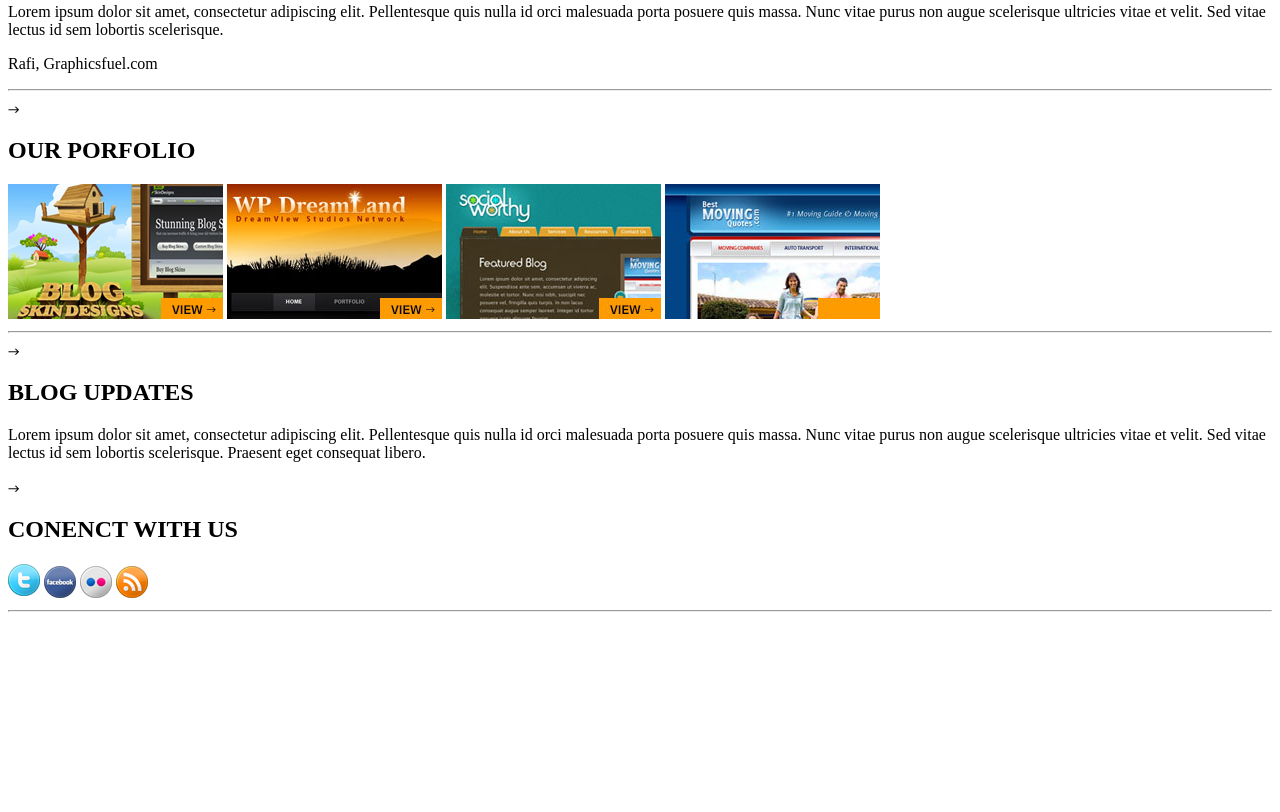
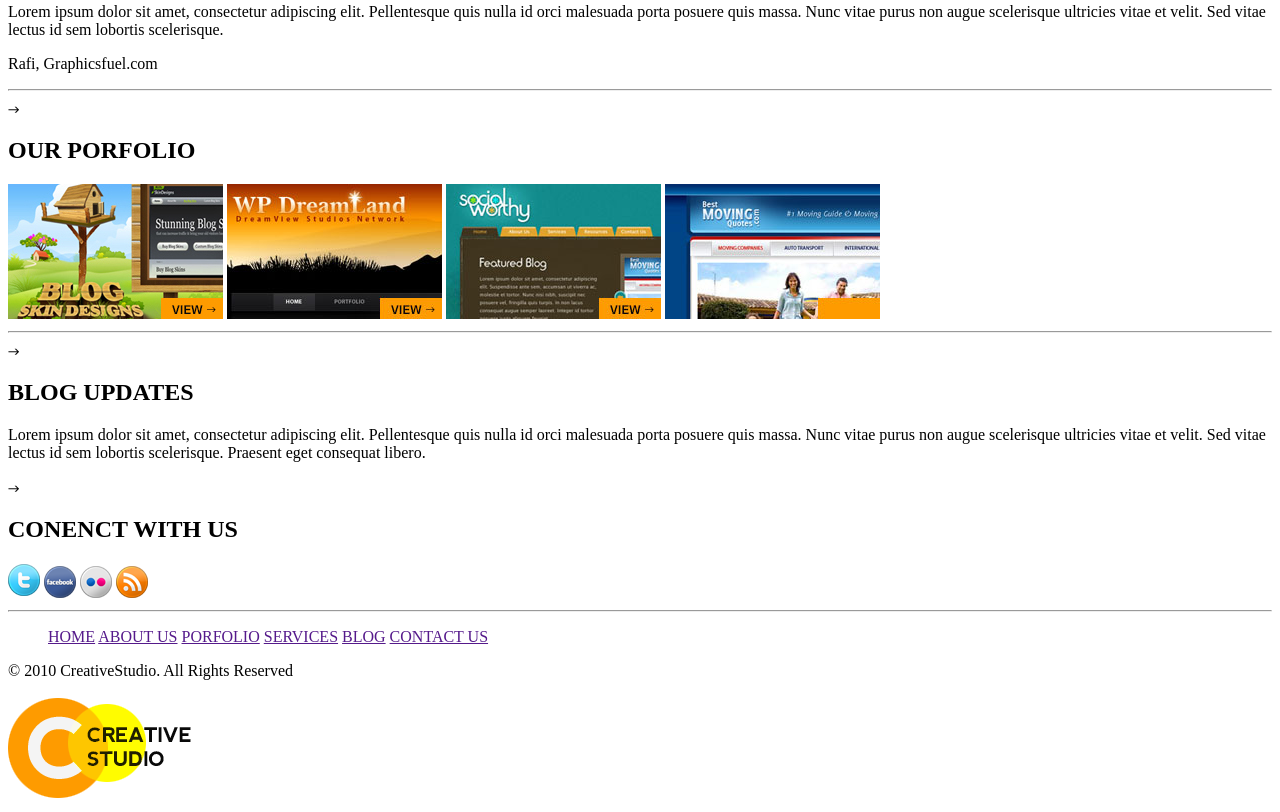
Before and after one commit to jeanToru/WEB1-S10-, a plain HTML site: page WEB1-DiseñoHtml/index.html in a window 1280 px wide. Shown: the part 1239-2051 px from the top of the page. Before the commit the page ends 1859 px from the top, so only its background shows below. Drawn offline with Linux system fonts and the light colour scheme.

Commit message:
Bloque Footer

```diff
--- a/WEB1-DiseñoHtml/index.html
+++ b/WEB1-DiseñoHtml/index.html
@@ -90,6 +90,18 @@
             </div>
             <hr>
         </div>
+        <div id="footer">
+            <ul>
+                <a href="">HOME</a>
+                <a href="">ABOUT US</a>
+                <a href="">PORFOLIO</a>
+                <a href="">SERVICES</a>
+                <a href="">BLOG</a>
+                <a href="">CONTACT US</a>
+            </ul>
+            <p>© 2010 CreativeStudio. All Rights Reserved</p>
+            <img src="img/logo.png" alt="logo de la pagina">
+        </div>
     </div>
 </body>
 
```
